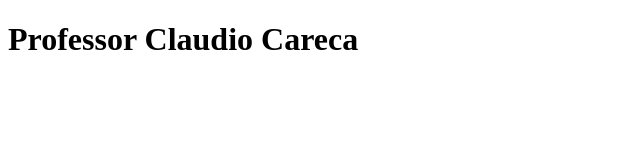
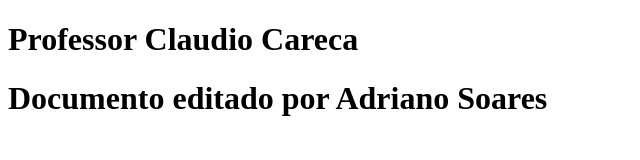
Before and after one commit to YagoSouza23/T-picos-especiais-fatec, a plain HTML site: page index.html in a window 1280 px wide. Shown: the whole page, without its empty margins (0-640 px from the left). Drawn offline with Linux system fonts and the light colour scheme.

Commit message:
Doc editado
Documento editado por Adriano Soares

```diff
--- a/index.html
+++ b/index.html
@@ -8,5 +8,6 @@
 </head>
 <body>
     <h1>Professor Claudio Careca</h1>
+    <h1>Documento editado por Adriano Soares</h1>
 </body>
 </html>
```
